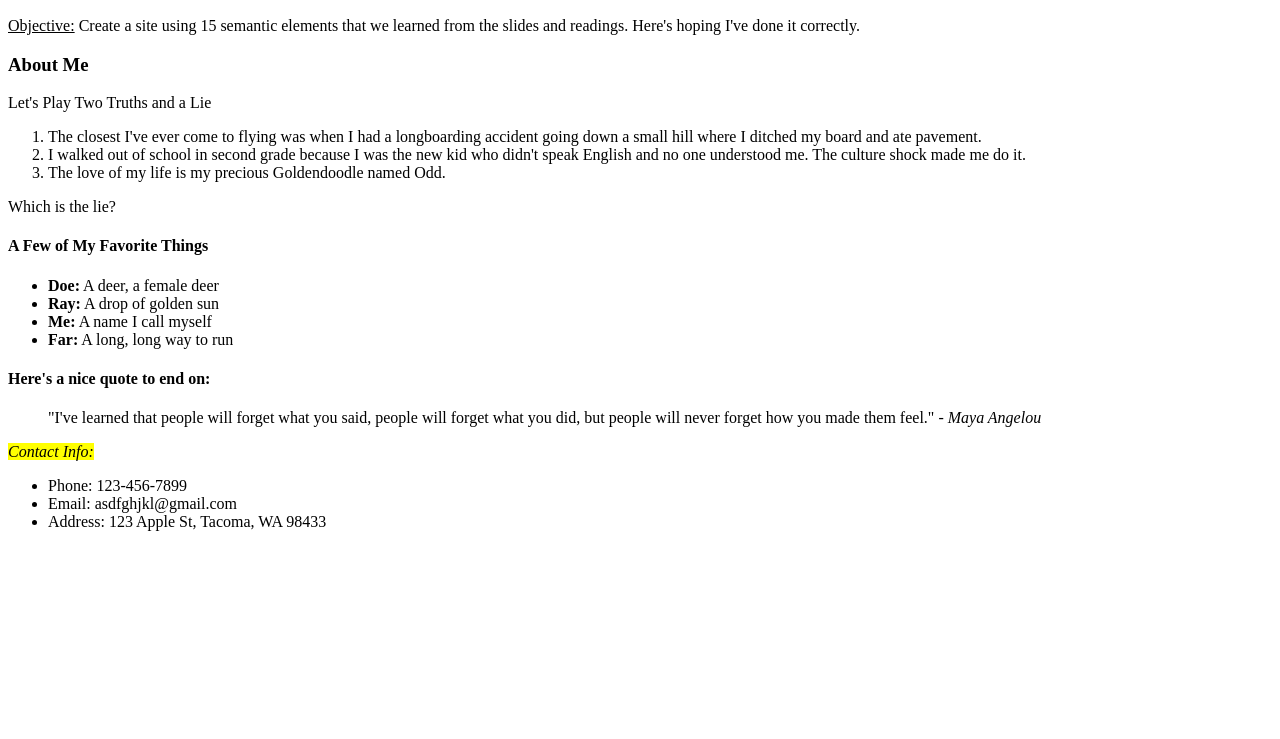
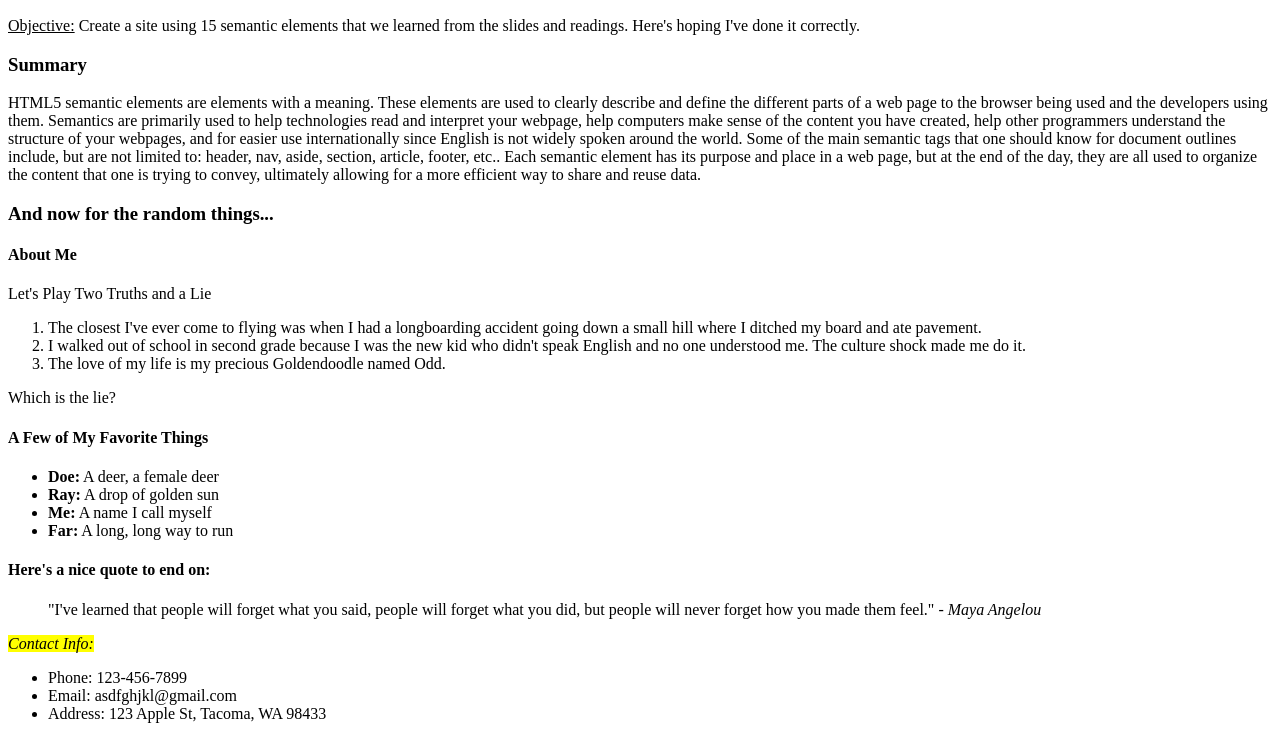
Before and after one commit to spanishchorizo/semantic-elements, a plain HTML site: page semantic-elements/index.html in a window 1280 px wide. Shown: the part 110-849 px from the top of the page. Before the commit the page ends 800 px from the top, so only its background shows below. Drawn offline with Linux system fonts and the light colour scheme.

Commit message:
added semantic elements summary to index.html

```diff
--- a/semantic-elements/index.html
+++ b/semantic-elements/index.html
@@ -13,7 +13,10 @@
     </header>
     <p> <u>Objective:</u> Create a site using 15 semantic elements that we learned from the slides and readings. Here's hoping I've done it correctly.</p>
     <main>
-      <h3>About Me</h3>
+      <h3><strong>Summary</strong></h3>
+      <p>HTML5 semantic elements are elements with a meaning. These elements are used to clearly describe and define the different parts of a web page to the browser being used and the developers using them. Semantics are primarily used to help technologies read and interpret your webpage, help computers make sense of the content you have created, help other programmers understand the structure of your webpages, and for easier use internationally since English is not widely spoken around the world. Some of the main semantic tags that one should know for document outlines include, but are not limited to: header, nav, aside, section, article, footer, etc.. Each semantic element has its purpose and place in a web page, but at the end of the day, they are all used to organize the content that one is trying to convey, ultimately allowing for a more efficient way to share and reuse data.</p>
+      <h3>And now for the random things...</h3>
+      <h4>About Me</h4>
       <p>Let's Play Two Truths and a Lie</p>
         <ol>
           <li>The closest I've ever come to flying was when I had a longboarding accident going down a small hill where I ditched my board and ate pavement.</li>
```
